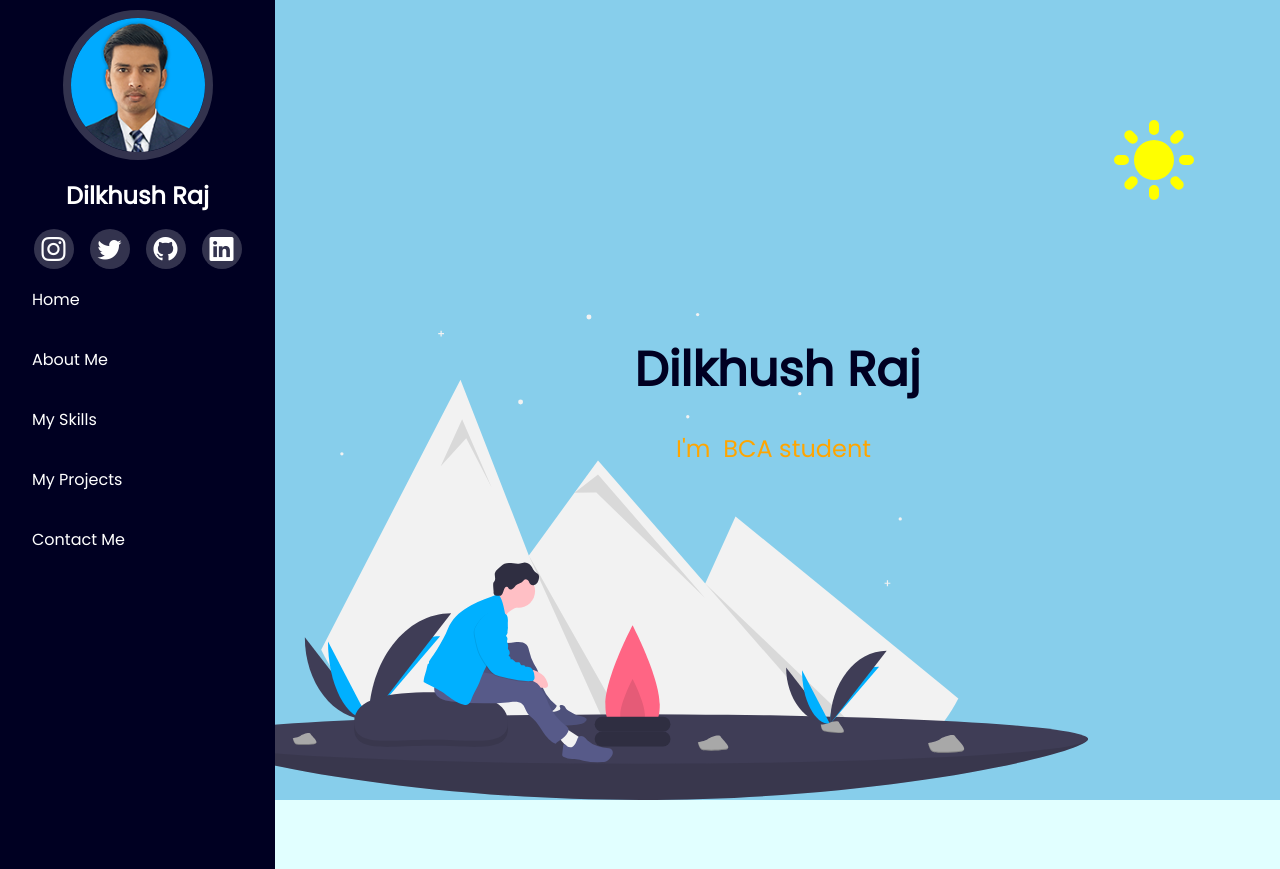
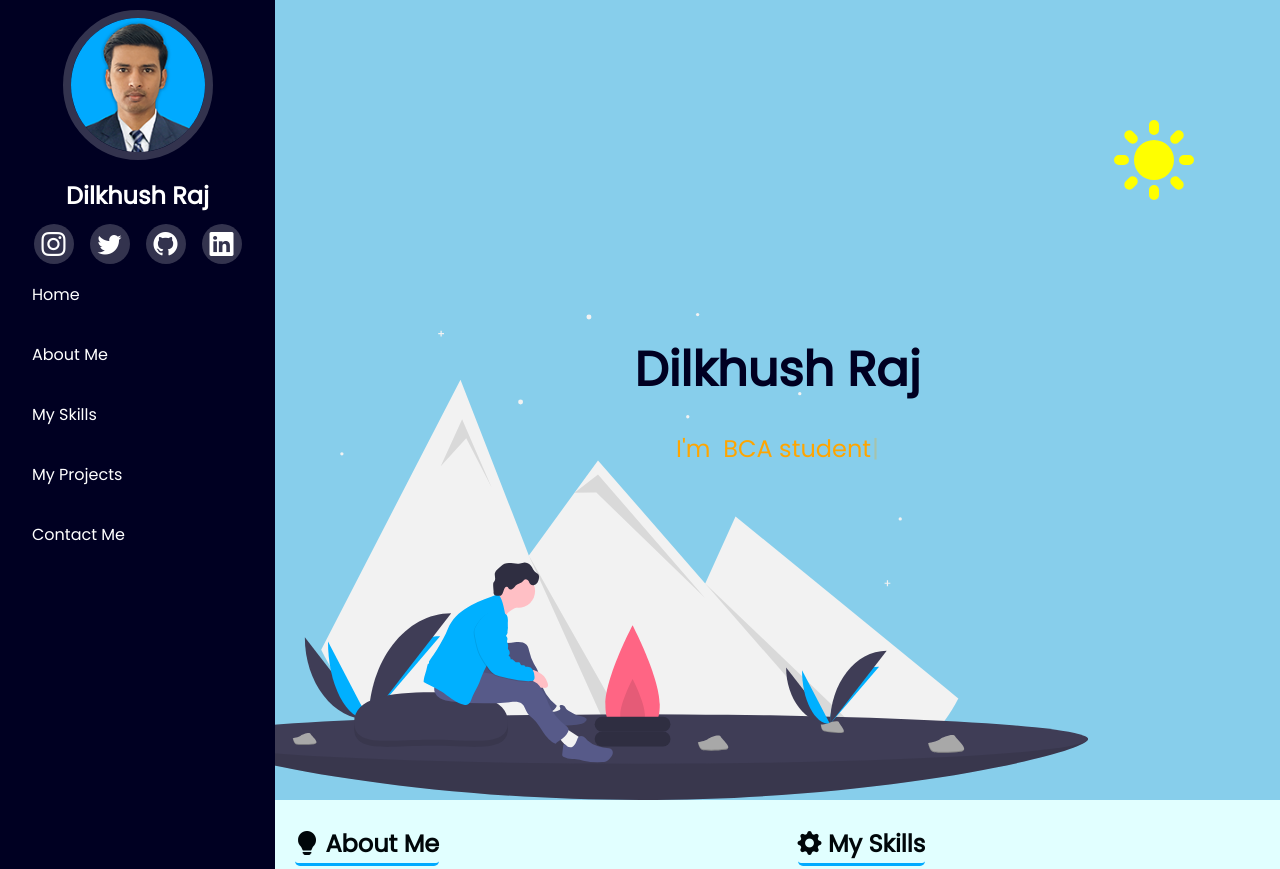
Before and after one commit to dilkhush-raj/portfolio-page, a plain HTML site: page index.html in a window 1280 px wide. Shown: the top 869 px of the page. Drawn offline with nearby package versions, Linux system fonts and the light colour scheme.

Commit message:
aos is fixed

```diff
--- a/index.html
+++ b/index.html
@@ -166,6 +166,9 @@
     <footer>
         Made with ❤ <a href="https://dilkhush.epizy.com">dilkhush.epizy.com</a>
     </footer>
+    <!-- Animate on Scroll Start  -->
+    <script src="https://unpkg.com/aos@next/dist/aos.js"></script>
+    <!-- Animate on Scroll End  -->
 
     <script>
 
@@ -199,9 +202,6 @@
         AOS.init(); // Animate On Scroll Initailizing code
 
     </script>
-    <!-- Animate on Scroll Start  -->
-    <script src="https://unpkg.com/aos@next/dist/aos.js"></script>
-    <!-- Animate on Scroll End  -->
     <script src="/script.js"></script>
 </body>
 
--- a/style.css
+++ b/style.css
@@ -21,30 +21,6 @@ FOR DISPLAY WIDTH MORE THAN 769px
   padding: 0;
   font-family: "Poppins", sans-serif;
 }
-
-/* @media (prefers-color-scheme: dark) {
-  :root {
-  --text: #eee;
-  --color1: #000;
-  --color2: #0af;
-  --color3: #111;
-  --dp-bg: #0af;
-  --sun-moon: rgb(255, 241, 241);
-  --h1: #0af;
-  --link: orange;
-  --section-color: #000009;
-  --nav: #0af;
-  --nav-text: #222;
-  --h2: #0af;
-  --h2-border: rgb(157, 188, 204);
-  --sky: #111;
-  --footer: black;
-  --footer-text: #333;
-  --navColor1: rgba(255, 255, 255, 0.5);
-  --nav-hover: #002;
-  --dp-bg: #002;
-  }
- }  */
 
 :root {
   --text: #222;
@@ -115,11 +91,12 @@ h1 {
 h2 {
   color: var(--h2);
   margin-top: 2rem;
-  padding-bottom: 0.5rem;
+  padding-bottom: 0.2rem;
   margin-bottom: 1rem;
   border-bottom: 3px solid var(--h2-border);
   display: inline-block;
   margin-top: 0.5rem;
+  border-radius: 5px;
 }
 ::-webkit-scrollbar {
   background-color: var(--color1);
```
Also changed, not shown: projects/top-singer/assests/0__YcTdWCkDbiz2-yC.png (deleted), projects/top-singer/assests/220px-191125_Taylor_Swift_at_the_2019_American_Music_Awards_(cropped).png (deleted), projects/top-singer/assests/220px-Ariana_Grande_Grammys_Red_Carpet_2020.png (deleted), projects/top-singer/assests/220px-Ed_Sheeran-6886_(cropped).jpg (deleted), projects/top-singer/assests/220px-Elton_John_Cannes_2019.jpg (deleted), projects/top-singer/assests/220px-FEQ_July_2018_The_Weeknd_(44778856382)_(cropped).jpg (deleted), projects/top-singer/assests/Adele_for_Vogue_in_2021.png (deleted), projects/top-singer/assests/BrunoMars24KMagicWorldTourLive_(cropped).jpg (deleted), projects/top-singer/assests/Doja_Cat_Planet_Her_Day_Party_2_(cropped).jpg (deleted), projects/top-singer/assests/Drake_July_2016.jpg (deleted), projects/top-singer/assests/Dua_Lipa_with_Warner_Music.jpg (deleted), projects/top-singer/assests/Imagine_Dragons,_Roundhouse,_London_(35390234536).jpg (deleted), projects/top-singer/assests/J_Balvin_2013.jpg (deleted), projects/top-singer/assests/Justin_Bieber_in_2015.jpg (deleted), 2 more files, 1 other file.
